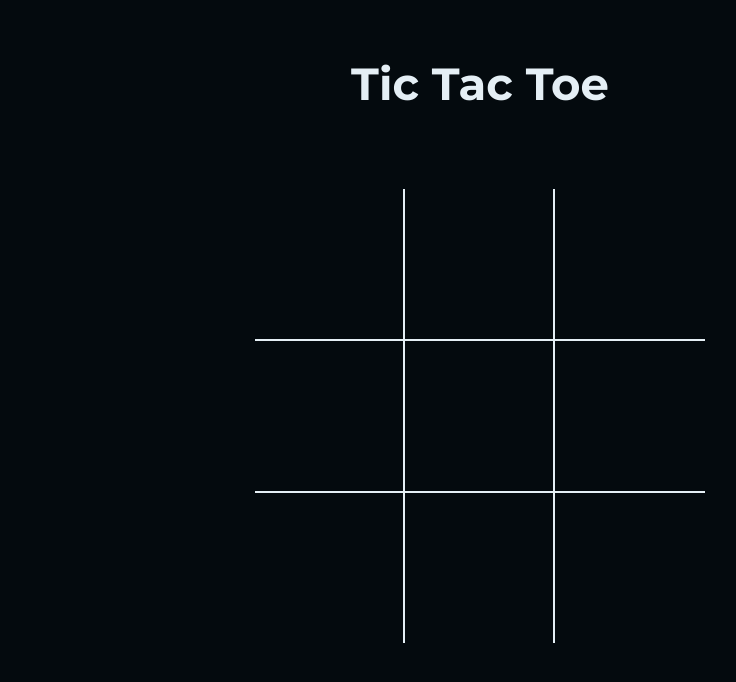
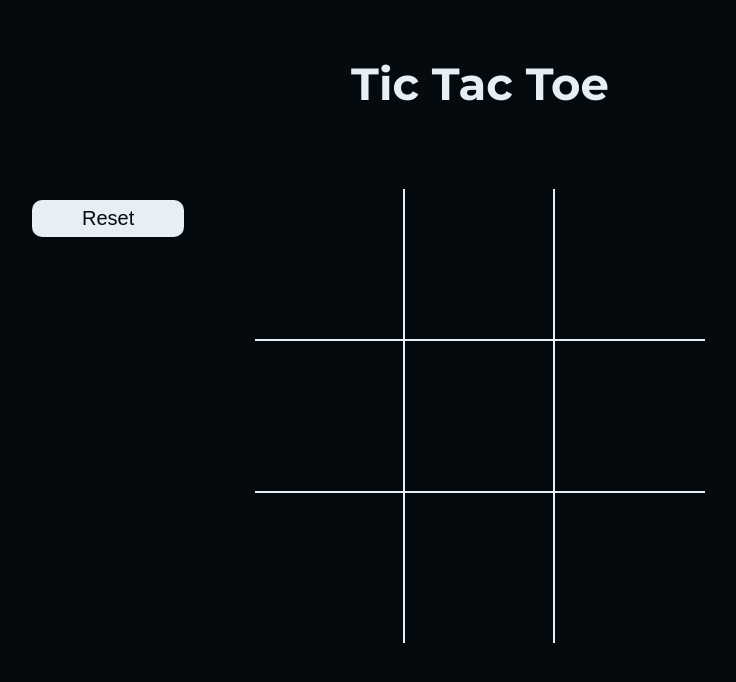
Before and after one commit to DavydTseluiko/tic-tac-toe-js, a plain HTML site: page index.html in a window 1280 px wide. Shown: the whole page, without its empty margins (160-896 px from the left). Drawn offline with Linux system fonts and the light colour scheme.

Commit message:
Add reset button

```diff
--- a/css/style.css
+++ b/css/style.css
@@ -71,3 +71,29 @@ h1 {
   opacity: 1;
   visibility: visible;
 }
+
+.buttons {
+  position: absolute;
+  top: 25vh;
+  left: 15vw;
+
+  display: flex;
+  flex-direction: column;
+  gap: 10px;
+}
+
+.buttons > * {
+  background-color: var(--white);
+  color: var(--black);
+  border: none;
+  font-size: 20px;
+  padding: 7px 50px;
+  border-radius: 10px;
+  cursor: pointer;
+  transition: all 0.5s ease-out;
+}
+
+.buttons > *:hover {
+  background-color: #bebebe;
+  box-shadow: 0 0 20px var(--white);
+}
--- a/index.html
+++ b/index.html
@@ -19,6 +19,9 @@
       <div class="block" data-index="8"></div>
       <div class="block" data-index="9"></div>
     </div>
+    <div class="buttons">
+      <button class="reset">Reset</button>
+    </div>
     <div class="winner"></div>
     <script src="./js/script.js"></script>
   </body>
--- a/js/script.js
+++ b/js/script.js
@@ -1,9 +1,11 @@
 const gameBoard = (function () {
   const board = document.querySelectorAll(".block");
+  const resetGame = document.querySelector(".reset");
 
   board.forEach((block) =>
     block.addEventListener("click", (event) => gameControl.playGame(event))
   );
+  resetGame.addEventListener("click", (event) => gameControl.playGame(event));
 
   function reset() {
     board.forEach((block) => (block.textContent = ""));
@@ -110,6 +112,11 @@ const gameControl = (function () {
     }
   }
   function playGame(event) {
+    if (event.target.className === "reset") {
+      gameBoard.reset();
+      roundPlayed = 1;
+    }
+
     const orderToPlay = defineOrderToPlay();
     if (roundPlayed % 2 !== 0) {
       playRound(event, orderToPlay[0]);
@@ -127,5 +134,3 @@ const gameControl = (function () {
 
   return { playGame };
 })();
-
-// gameControl.playGame();
```
